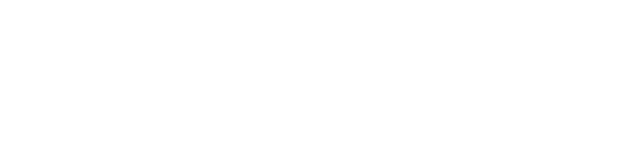
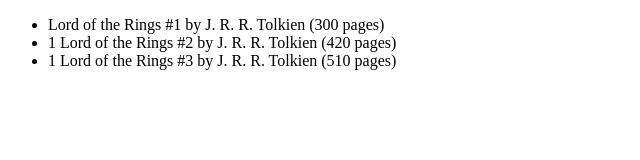
Before and after one commit to krzemian/TOP_library, a plain HTML site: page index.html in a window 1280 px wide. Shown: the whole page, without its empty margins (0-640 px from the left). Drawn offline with Linux system fonts and the light colour scheme.

Commit message:
feat: Add book list display method

```diff
--- a/index.html
+++ b/index.html
@@ -4,9 +4,9 @@
     <meta charset="UTF-8">
     <meta name="viewport" content="width=device-width, initial-scale=1.0">
     <title>TOP Library</title>
-    <script src="script.js"></script>
+    <script defer src="script.js"></script>
 </head>
 <body>
-
+  <ul id="books"></ul>
 </body>
 </html>
--- a/script.js
+++ b/script.js
@@ -21,7 +21,7 @@
 }
 
 function addDummyBooks() {
-  const lotr1 = new Book('Lord of the Rings #1', 'J. R. R. Tolkien', 300, READ);
+  const lotr1 = new Book('Lord of the Rings #1', 'J. R. R. Tolkien', 300, NOT_READ);
   const lotr2 = new Book('Lord of the Rings #2', 'J. R. R. Tolkien', 420, READ);
   const lotr3 = new Book('Lord of the Rings #3', 'J. R. R. Tolkien', 510, READ);
 
@@ -30,4 +30,16 @@
   myLibrary.push(lotr3);
 }
 
+function showBooks() {
+  const books = document.querySelector('#books');
+
+  myLibrary.forEach((book) => {
+    const bookDOM = document.createElement('li');
+    bookDOM.textContent = `${book.status ? "1 " : ""}${book.title} by ${book.author} (${book.pages} pages)`;
+
+    books.appendChild(bookDOM);
+  });
+}
+
 addDummyBooks();
+showBooks();
```
